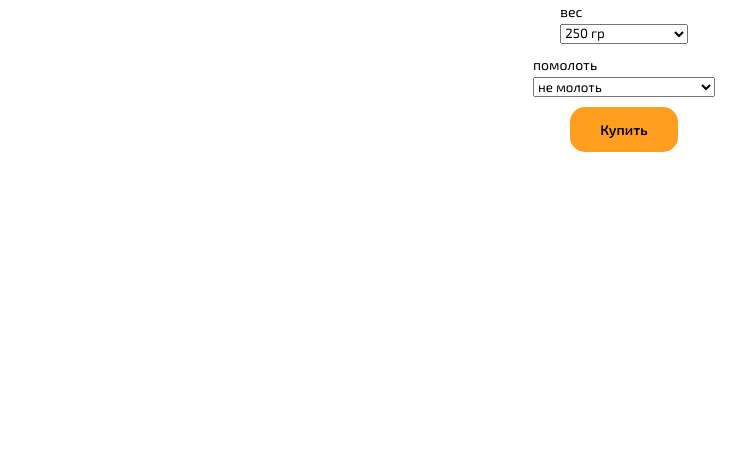
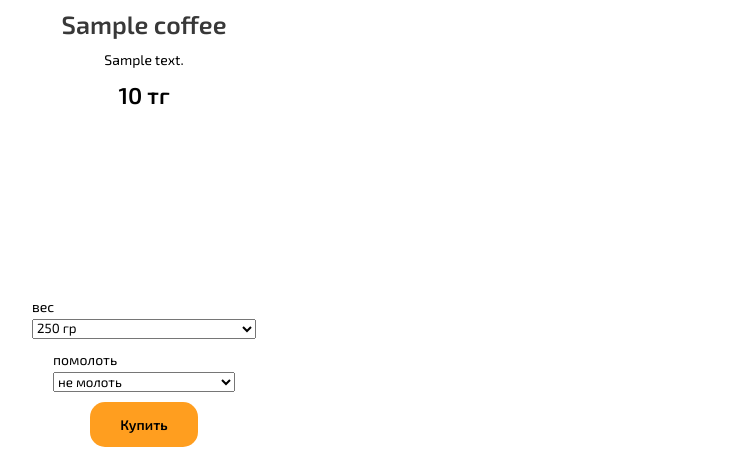
Before and after one commit to Kbdlva/Final, a PHP site: page / in a window 1280 px wide. Shown: the part 951-1408 px from the top of the page, without its empty margins (16-762 px from the left). Before the commit the page ends 1103 px from the top, so only its background shows below. Run offline with PHP 8.4, Linux system fonts and the light colour scheme; tables that the repository leaves empty or names only in its code hold one stand-in row (values such as "Sample post").

Commit message:
did database to coffee

```diff
--- a/Coffee/index.html
+++ b/Coffee/index.php
@@ -1,3 +1,13 @@
+<?php
+define('DB_SERVER', 'localhost');
+define('DB_USERNAME', 'root');
+define('DB_PASSWORD', '');
+define('DB_NAME', 'coffeelogia');
+
+$link = new mysqli(DB_SERVER,DB_USERNAME,DB_PASSWORD,DB_NAME);
+
+if($link-> connect_errno) echo $link->connect_error();
+?>
 <!DOCTYPE html>
 <html lang="en">
 
@@ -44,12 +54,23 @@
 
     </div>
 
+    <div class="mlabel">Моносорта</div>
+
     <div class="magazine">
+
+        <?php
+            $sql = "select * from coffee order by c_id";
+            $result = $link->query($sql);
+            if($result-> num_rows>0){
+                while($row=$result->fetch_array()){
+
+        ?>
+
         <div class="item">
             <img src="https://thumb.tildacdn.com/tild3762-3632-4833-a664-666638626463/-/format/webp/photo.jpg" alt="">
-            <div class="prname">Бразилия Сантос</div>
-            <div class="prdesc">Какао, карамель, молочный шоколад</div>
-            <div class="prprice">3000 тг</div>
+            <div class="prname"><?= $row['c_name']?></div>
+            <div class="prdesc" style="text-align: center;"><?=$row['description']?></div>
+            <div class="prprice"><?=$row['price']?> тг</div>
             <form action="" class="prform">
                 <div class="" style="width: 70%;">
                     <label for="weight" class="prdesc" style="display: block; margin-bottom: 0;">вес</label>
@@ -72,6 +93,12 @@
                 <button type="submit" class="prsub">Купить</button>
             </form>
         </div>
+
+        <?php
+        }
+        }
+        ?>
+
     </div>
 
 </body>
--- a/Coffee/style.css
+++ b/Coffee/style.css
@@ -99,6 +99,9 @@
 }
 
 .item{
+    position: relative;
+    height: 650px;
+    margin: 0;
     width: 25%;
     display: flex;
     flex-direction: column;
@@ -110,6 +113,7 @@
 
 .prname{
     color: #383838;
+    text-align: center;
     font-size: 25px;
     font-weight: 700;
 }
@@ -149,7 +153,28 @@
 }
 
 .prform{
+    position: absolute;
+    width: 100%;
+    bottom: 10px;
+    left: 0;
+    margin-left: auto;
+    margin-right: auto;
     display: flex;
     flex-direction: column;
     align-items: center;
 }
+
+.magazine{
+    display: flex;
+    flex-wrap: wrap;
+    flex-direction: row;
+    align-items: center;
+}
+
+.mlabel{
+    color: #383838;
+    font-weight: 600;
+    text-align: center;
+    margin: 40px auto;
+    font-size: 32px;
+}
```
